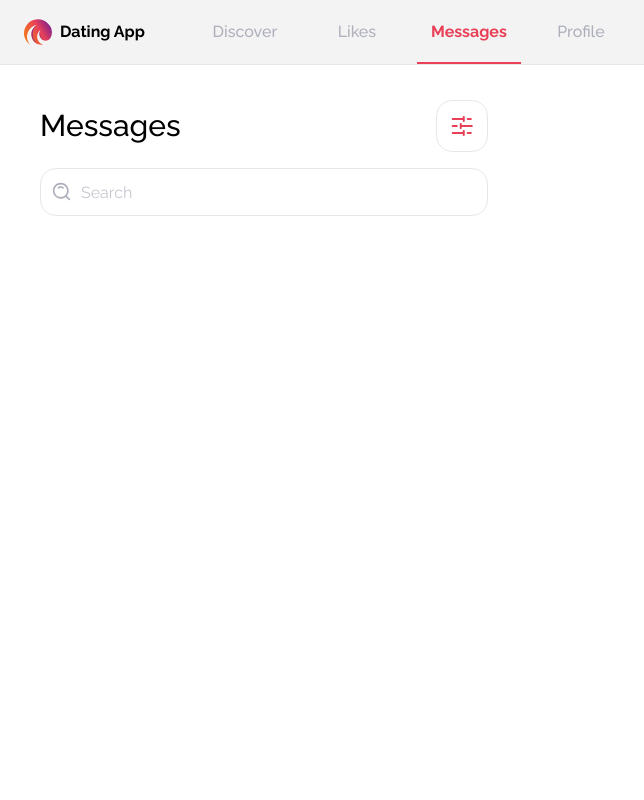
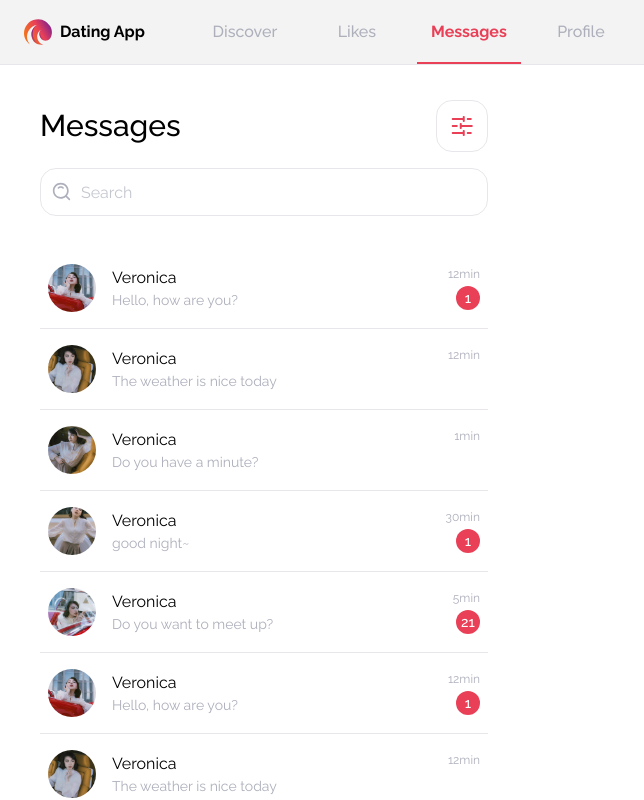
Before and after one commit to a03993/dating-app, a React (Vite) app: page /messages in a window 1280 px wide. Shown: the top 800 px of the page, without its empty margins (0-644 px from the left). Built offline with nearby package versions, Linux system fonts and the light colour scheme.

Commit message:
feat: add ChatList and ChatListItem components, integrate into MessagesPage for displaying chat conversations

```diff
--- a/package.json
+++ b/package.json
@@ -12,6 +12,7 @@
     "format": "prettier --write ."
   },
   "dependencies": {
+    "@radix-ui/react-avatar": "^1.1.10",
     "@radix-ui/react-dialog": "^1.1.14",
     "@radix-ui/react-popover": "^1.1.14",
     "@radix-ui/react-slot": "^1.2.3",
--- /dev/null
+++ b/src/components/ChatList.tsx
@@ -0,0 +1,24 @@
+import { ChatListItem } from "./ChatListItem"
+import type { ChatListItemProps } from "./ChatListItem"
+
+interface ChatItem extends ChatListItemProps {
+  id: string
+}
+
+interface ChatListProps {
+  chats: ChatItem[]
+}
+
+export function ChatList({ chats }: ChatListProps) {
+  return (
+    <>
+      {chats.map((chat) => (
+        <div
+          key={chat.id}
+          className="flex flex-col justify-center py-4 px-2 cursor-pointer hover:bg-light-gray border-b border-medium-gray">
+          <ChatListItem {...chat} />
+        </div>
+      ))}
+    </>
+  )
+}
--- /dev/null
+++ b/src/components/ChatListItem.tsx
@@ -0,0 +1,31 @@
+import { Avatar, AvatarFallback, AvatarImage } from "@/components/ui/avatar"
+import { UnreadBadge } from "@/components/badges/UnreadBadge"
+
+export interface ChatListItemProps {
+  name: string
+  avatar: string
+  lastMessage: string
+  time: string
+  unreadCount: number
+}
+
+export function ChatListItem({ name, avatar, lastMessage, time, unreadCount }: ChatListItemProps) {
+  return (
+    <div className="flex items-center justify-between">
+      <div className="flex items-center gap-4">
+        <Avatar>
+          <AvatarImage src={avatar} />
+          <AvatarFallback>CN</AvatarFallback>
+        </Avatar>
+        <div>
+          <h3>{name}</h3>
+          <p className="text-sm text-dark-gray">{lastMessage}</p>
+        </div>
+      </div>
+      <div className="flex flex-col items-end gap-1">
+        <p className="text-xs text-dark-gray">{time}</p>
+        <UnreadBadge amount={unreadCount} />
+      </div>
+    </div>
+  )
+}
--- /dev/null
+++ b/src/components/badges/UnreadBadge.tsx
@@ -0,0 +1,15 @@
+import { Badge } from "../ui/badge"
+
+interface UnreadBadgeProps {
+  amount: number
+}
+
+export function UnreadBadge({ amount }: UnreadBadgeProps) {
+  return (
+    <Badge
+      variant="unread"
+      className={amount === 0 ? "invisible" : "visible"}>
+      {amount}
+    </Badge>
+  )
+}
--- /dev/null
+++ b/src/components/ui/avatar.tsx
@@ -0,0 +1,36 @@
+import * as React from "react"
+import * as AvatarPrimitive from "@radix-ui/react-avatar"
+
+import { cn } from "@/lib/utils"
+
+function Avatar({ className, ...props }: React.ComponentProps<typeof AvatarPrimitive.Root>) {
+  return (
+    <AvatarPrimitive.Root
+      data-slot="avatar"
+      className={cn("relative flex size-12 shrink-0 overflow-hidden rounded-full", className)}
+      {...props}
+    />
+  )
+}
+
+function AvatarImage({ className, ...props }: React.ComponentProps<typeof AvatarPrimitive.Image>) {
+  return (
+    <AvatarPrimitive.Image
+      data-slot="avatar-image"
+      className={cn("aspect-square size-full object-cover", className)}
+      {...props}
+    />
+  )
+}
+
+function AvatarFallback({ className, ...props }: React.ComponentProps<typeof AvatarPrimitive.Fallback>) {
+  return (
+    <AvatarPrimitive.Fallback
+      data-slot="avatar-fallback"
+      className={cn("bg-muted flex size-full items-center justify-center rounded-full", className)}
+      {...props}
+    />
+  )
+}
+
+export { Avatar, AvatarImage, AvatarFallback }
--- a/src/pages/MessagesPage.tsx
+++ b/src/pages/MessagesPage.tsx
@@ -1,11 +1,95 @@
 import { Button } from "@/components/ui/button"
+import { ChatList } from "@/components/ChatList"
 import { SearchInput } from "@/components/inputs/SearchInput"
 
 import SettingConfigIcon from "@/assets/icons/SettingConfig.svg?react"
 
+const chats = [
+  {
+    id: "1",
+    name: "Veronica",
+    avatar: "image-1.jpg",
+    lastMessage: "Hello, how are you?",
+    time: "12min",
+    unreadCount: 1,
+  },
+  {
+    id: "2",
+    name: "Veronica",
+    avatar: "image-2.jpg",
+    lastMessage: "The weather is nice today",
+    time: "12min",
+    unreadCount: 0,
+  },
+  {
+    id: "3",
+    name: "Veronica",
+    avatar: "image-3.jpg",
+    lastMessage: "Do you have a minute?",
+    time: "1min",
+    unreadCount: 0,
+  },
+  {
+    id: "4",
+    name: "Veronica",
+    avatar: "image-4.jpg",
+    lastMessage: "good night~",
+    time: "30min",
+    unreadCount: 1,
+  },
+  {
+    id: "5",
+    name: "Veronica",
+    avatar: "image-5.jpg",
+    lastMessage: "Do you want to meet up?",
+    time: "5min",
+    unreadCount: 21,
+  },
+  {
+    id: "1",
+    name: "Veronica",
+    avatar: "image-1.jpg",
+    lastMessage: "Hello, how are you?",
+    time: "12min",
+    unreadCount: 1,
+  },
+  {
+    id: "2",
+    name: "Veronica",
+    avatar: "image-2.jpg",
+    lastMessage: "The weather is nice today",
+    time: "12min",
+    unreadCount: 0,
+  },
+  {
+    id: "3",
+    name: "Veronica",
+    avatar: "image-3.jpg",
+    lastMessage: "Do you have a minute?",
+    time: "1min",
+    unreadCount: 0,
+  },
+  {
+    id: "4",
+    name: "Veronica",
+    avatar: "image-4.jpg",
+    lastMessage: "good night~",
+    time: "30min",
+    unreadCount: 1,
+  },
+  {
+    id: "5",
+    name: "Veronica",
+    avatar: "image-5.jpg",
+    lastMessage: "Do you want to meet up?",
+    time: "5min",
+    unreadCount: 21,
+  },
+]
+
 export default function MessagesPage() {
   return (
-    <div className="mx-auto p-10 md:pt-25 flex items-center gap-20 md:flex-3">
+    <div className="mx-auto p-10 pb-30 md:pt-25 flex items-center gap-20 md:flex-3">
       <div className="w-full flex flex-col gap-8 md:flex-2">
         {/* header */}
         <div className="flex flex-col gap-4 md:flex-1">
@@ -19,7 +103,9 @@ export default function MessagesPage() {
           </div>
           <SearchInput />
         </div>
-        <div className="flex flex-col gap-4">{/* todo: chat list component */}</div>
+        <div>
+          <ChatList chats={chats} />
+        </div>
       </div>
       <div className="hidden w-full flex-3  md:block">{/* todo: chat component */}</div>
     </div>
```
Also changed, not shown: 1 other file (tests, documents, lock files or other folders).
